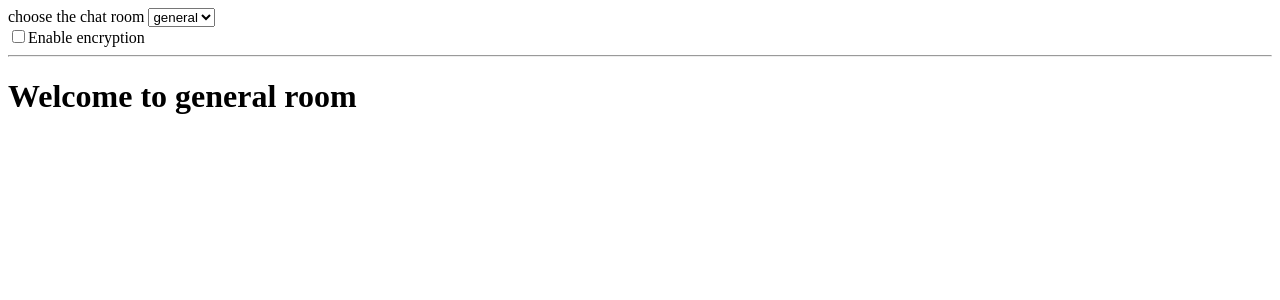
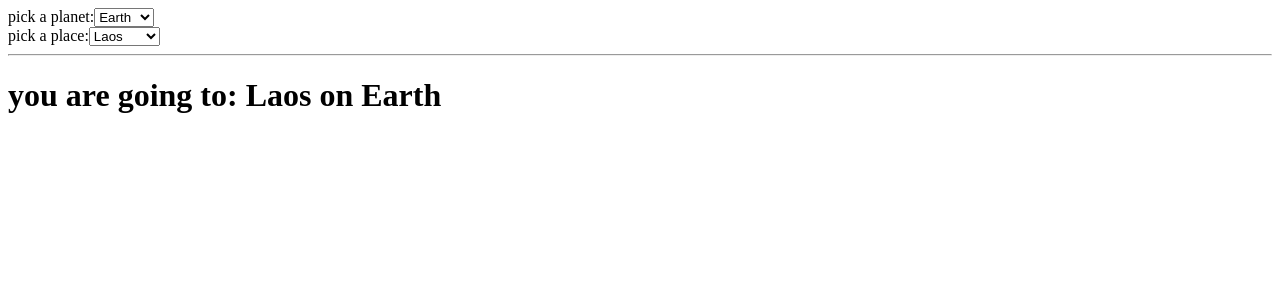
Before and after one commit to mitsuya-creator/reactjs-vite, a React (Vite) app: page / in a window 1280 px wide. Shown: the top 300 px of the page. Built offline with nearby package versions, Linux system fonts and the light colour scheme.

Commit message:
feat(all): populate a chain of select box effect

```diff
--- a/src/features/App.jsx
+++ b/src/features/App.jsx
@@ -1,27 +1,55 @@
-import React, { useState } from "react";
-import ChatRoom from "../components/view/chatRooms";
+import React, { useState, useEffect } from 'react';
+import { fetchData } from '../utils/apiPlanet';
 
 export default function App() {
-  const [roomId, setRoomId] = useState('general');
-  const [encryption, setEncryption] = useState(false);
+  const [planetList, setPlanetList] = useState([]);
+  const [planetId, setPlanetId] = useState('');
+
+  const [placeList, setPlaceList] = useState([]);
+  const [placeId, setPlaceId] = useState('');
+
+  useEffect(() => {
+    let ignore = false;
+    fetchData('/planets').then(response => {
+      if (!ignore) {
+        console.log('fetched a list of planets');
+        setPlanetList(response);
+        setPlanetId(response[0].id)
+      }
+    })
+    return () => ignore = true;
+  }, []);
+
+  useEffect(() => {
+    if (planetId === '') return;
+    let ignore = false;
+    fetchData(`/planets/${planetId}/places`).then(response => {
+      if (!ignore) {
+        console.log(`fetched a list places of ${planetId}`);
+        setPlaceList(response);
+        setPlaceId(response[0].id)
+      }
+    })
+    return () => ignore = true;
+  }, [planetId]);
 
   return (
     <>
       <label>
-        choose the chat room {''}
-        <select value={roomId} onChange={e => setRoomId(e.target.value)}>
-          <option value="general">general</option>
-          <option value="game">game</option>
-          <option value="travel">travel</option>
+        pick a planet:
+        <select value={planetId} onChange={e => setPlanetId(e.target.value)}>
+          {planetList.map(planet => <option key={planet.id} value={planet.id}>{planet.name}</option>)}
         </select>
       </label>
       <br />
       <label>
-        <input type="checkbox" checked={encryption} onChange={e => setEncryption(e.target.checked)} />
-        Enable encryption
+        pick a place:
+        <select value={placeId} onChange={e => setPlaceId(e.target.value)}>
+          {placeList.map(place => <option value={place.id} key={place.id}>{place.name}</option>)}
+        </select>
       </label>
       <hr />
-      <ChatRoom encryp={encryption} roomId={roomId} />
+      <h1>you are going to: {placeId.charAt(0).toUpperCase() + placeId.slice(1) || '???'} on {planetId.charAt(0).toUpperCase() + planetId.slice(1) || '???'}</h1>
     </>
   )
 }
```
